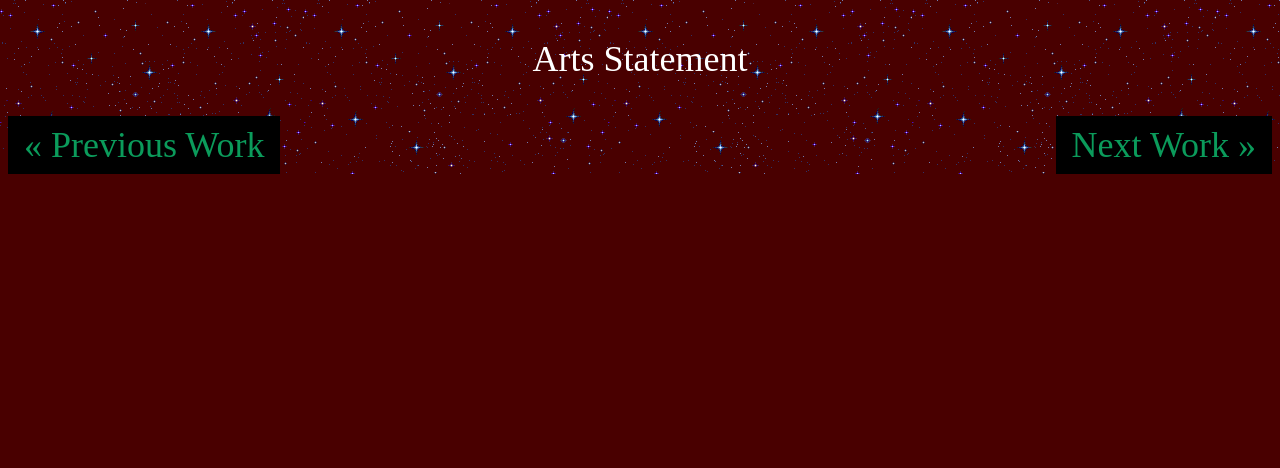
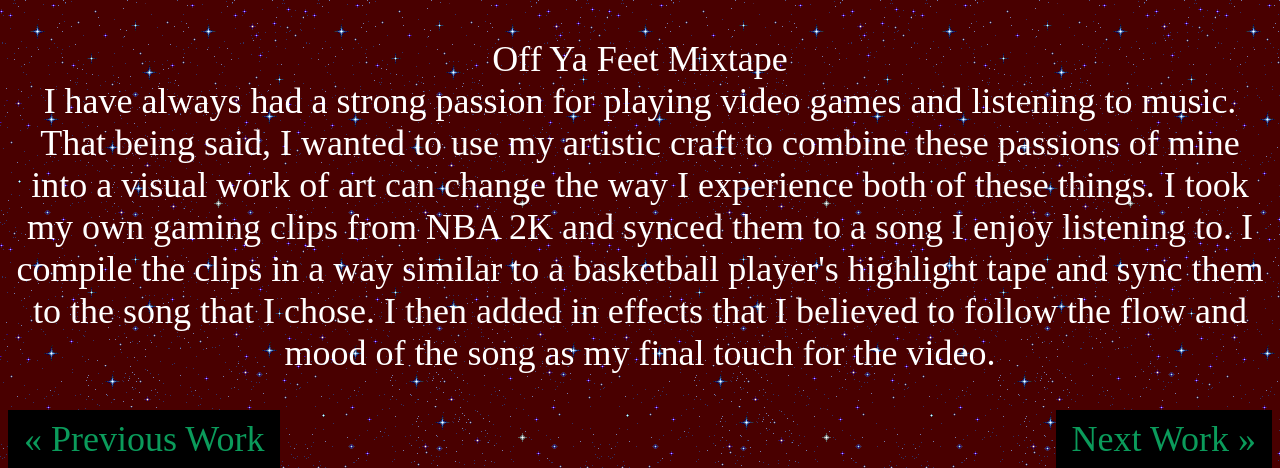
Before and after one commit to mjdewitt01/Off-Ya-Feet-Page, a plain HTML site: page index.html in a window 1280 px wide. Shown: the part 1003-1471 px from the top of the page. Before the commit the page ends 1177 px from the top, so only its background shows below. Drawn offline with Linux system fonts and the light colour scheme.

Commit message:
Update index.html

```diff
--- a/index.html
+++ b/index.html
@@ -18,7 +18,9 @@
   	</div>
 <center>
 		<iframe width="1340" height="860" src="https://www.youtube.com/embed/Uxw2QrWaUWE" frameborder="0" allow="accelerometer; autoplay; encrypted-media; gyroscope; picture-in-picture" allowfullscreen style="padding-top: 5%;"></iframe>
-			<p style="font-size: 36px; color: white;"> Arts Statement
+			<p style="font-size: 36px; color: white;"> Off Ya Feet Mixtape <br> I have always had a strong passion for playing video games and listening to music. That being said, I wanted to use my artistic craft to combine these passions of mine into a visual work of art
+			can change the way I experience both of these things. I took my own gaming clips from NBA 2K and synced them to a song I enjoy listening to. I compile the clips in a way similar to a basketball player's highlight tape and sync them to the song that I chose.
+				I then added in effects that I believed to follow the flow and mood of the song as my final touch for the video.
 			</p>
 				<a href="https://mjdewitt01.github.io/Eye-Page/" class="previous">&laquo; Previous Work</a>
 				<a href="https://mjdewitt01.github.io/Ashleys-Page/" class="next">Next Work &raquo;</a>
```
